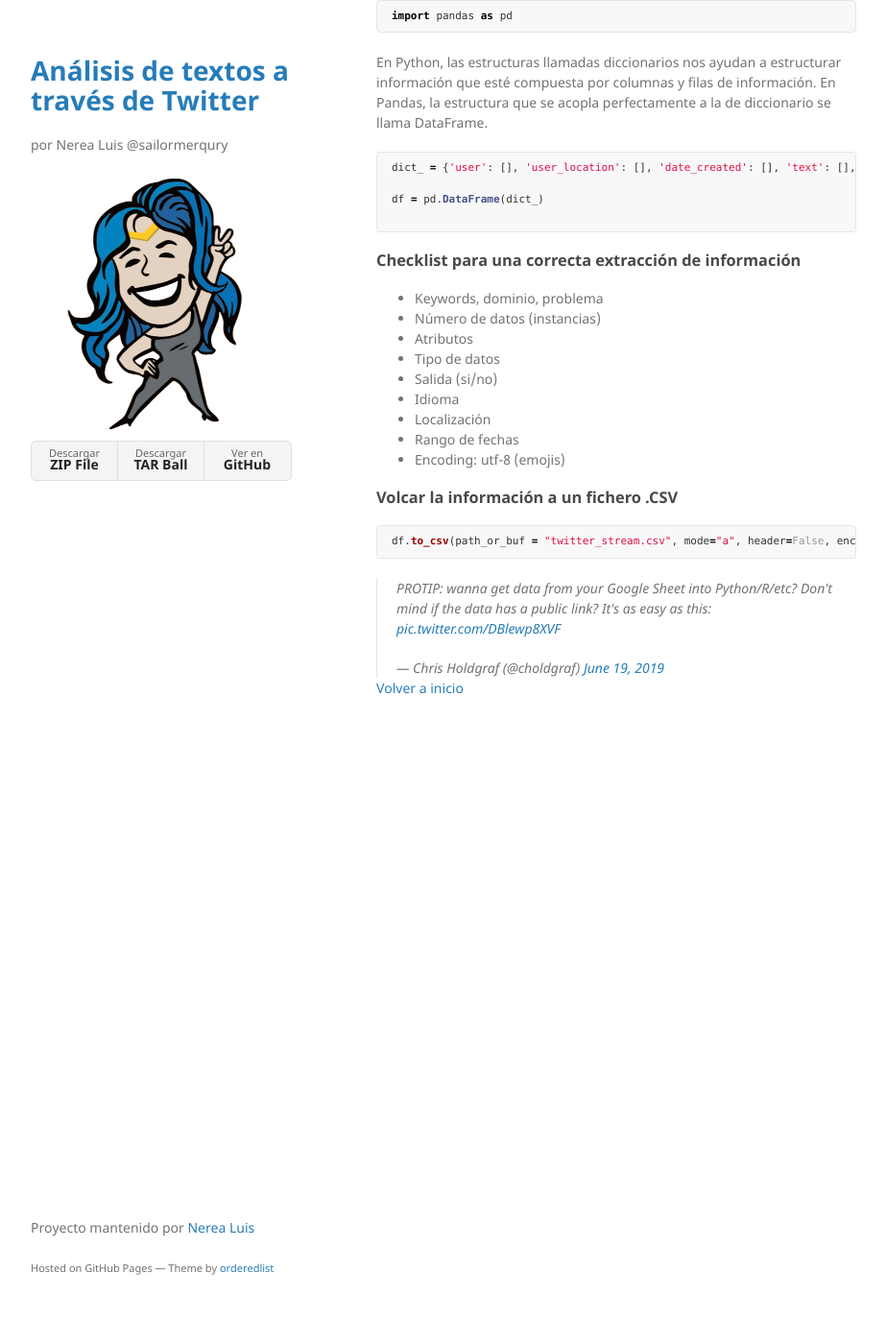
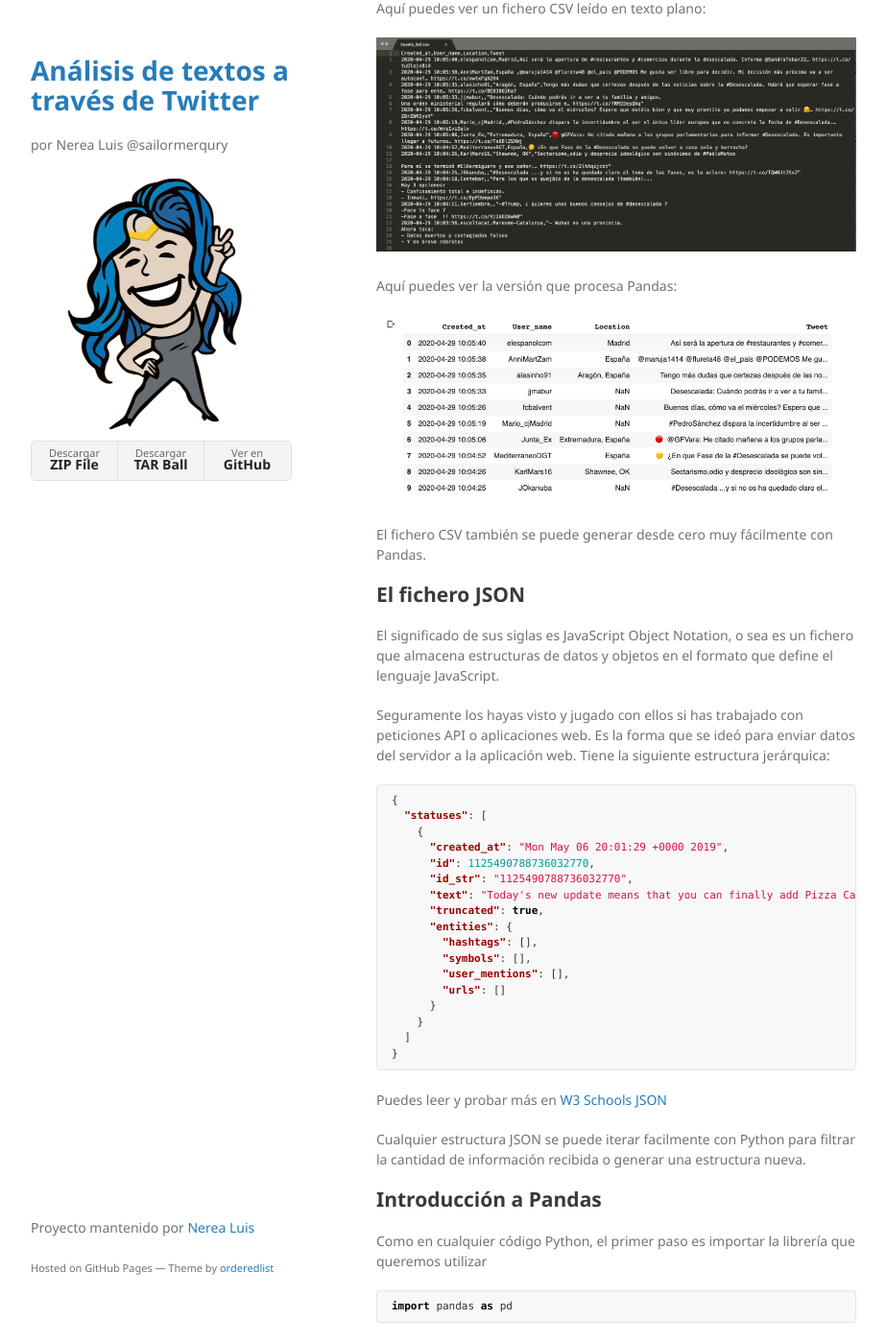
Before and after one commit to nerealuis/Twitter-API-sentiment, a Jekyll site: the page built from pandas-csv.md, in a window 1280 px wide and 1400 px high, scrolled down 372 px. Shown: the whole window at 96% size, without its empty margins (178-1101 px from the left). Built offline with Jekyll 4.4.1, drawn with Linux system fonts in a browser that asks for light colours; comment, search, counter and statistics services are not loaded; some of the changed text lies outside the part shown.

Commit message:
update post-workshop

````diff
--- a/pandas-csv.md
+++ b/pandas-csv.md
@@ -4,20 +4,75 @@ layout: default
 
 # Jugando con Pandas y ficheros JSON y .CSV
 
+Aprende la estructura de los ficheros CSV y JSON y cómo procesarlos utilizando la librería Pandas.
+
 ## El fichero CSV
-csv:
-atributo > valor
-1 atributo por columna
 
+El significado de sus siglas equivale a "Comma Separated Value", o sea es un fichero en el que cada valor se separa por comas. En trabajos basados en datos, la fila 0 se utiliza para definir los atributos. Así, las columnas quedarán claramente representadas cuando esas comas hagan de separadores.
+
+Aquí puedes ver un fichero CSV leído en texto plano:
+
+![CSV plano](assets/img/csv_2.png "CSV")
+
+
+Aquí puedes ver la versión que procesa Pandas:
+
+![CSV Pandas](assets/img/csv_1.png "CSV")
+
+El fichero CSV también se puede generar desde cero muy fácilmente con Pandas.
 
 ## El fichero JSON
 
+El significado de sus siglas es JavaScript Object Notation, o sea es un fichero que almacena estructuras de datos y objetos en el formato que define el lenguaje JavaScript.
+
+Seguramente los hayas visto y jugado con ellos si has trabajado con peticiones API o aplicaciones web. Es la forma que se ideó para enviar datos del servidor a la aplicación web. Tiene la siguiente estructura jerárquica:
+
+```json
+{
+  "statuses": [
+    {
+      "created_at": "Mon May 06 20:01:29 +0000 2019",
+      "id": 1125490788736032770,
+      "id_str": "1125490788736032770",
+      "text": "Today's new update means that you can finally add Pizza Cat to your Retweet with comments! Learn more about this ne… https://t.co/Rbc9TF2s5X",
+      "truncated": true,
+      "entities": {
+        "hashtags": [],
+        "symbols": [],
+        "user_mentions": [],
+        "urls": []
+      }
+    }
+  ]
+}
+```
+
+Puedes leer y probar más en [W3 Schools JSON](https://www.w3schools.com/js/js_json_objects.asp)
+
+Cualquier estructura JSON se puede iterar facilmente con Python para filtrar la cantidad de información recibida o generar una estructura nueva.
 
 ## Introducción a Pandas
 Como en cualquier código Python, el primer paso es importar la librería que queremos utilizar
 ```python
 import pandas as pd
 ```
+
++ **Leer un CSV**
+
+```python
+data = pd.read_csv("tweets_def.csv")
+data.head(10)
+```
+
++ **Averiguar el tipo de variable**
+
+```python
+type(data)
+```
+
+El ejemplo anterior nos devolverá como respuesta  `pandas.core.frame.DataFrame`
+
++ **Utilizar estructura diccionario**
 
 En Python, las estructuras llamadas diccionarios nos ayudan a estructurar información que esté compuesta por columnas y filas de información. En Pandas, la estructura que se acopla perfectamente a la de diccionario se llama DataFrame.
 
@@ -28,26 +83,13 @@ df = pd.DataFrame(dict_)
 
 ```
 
-### Checklist para una correcta extracción de información
 
-* Keywords, dominio, problema
-* Número de datos (instancias)
-* Atributos
-* Tipo de datos
-* Salida (si/no)
-* Idioma
-* Localización
-* Rango de fechas
-* Encoding: utf-8 (emojis)
-
-
-### Volcar la información a un fichero .CSV
++ **Volcar la información a un fichero .CSV**
 
 
 ```python
 df.to_csv(path_or_buf = "twitter_stream.csv", mode="a", header=False, encoding="utf-8")
 ```
-
 
 
 <div class="center">
````
Also changed, not shown: extraccion-datos.md (deleted, +0 -28 lines), index.md (+48 -52 lines), intro-textos.md (added, +78 -0 lines), assets/img/csv_1.png (added), assets/img/csv_2.png (added), favicon.ico (added), 7 other files.
